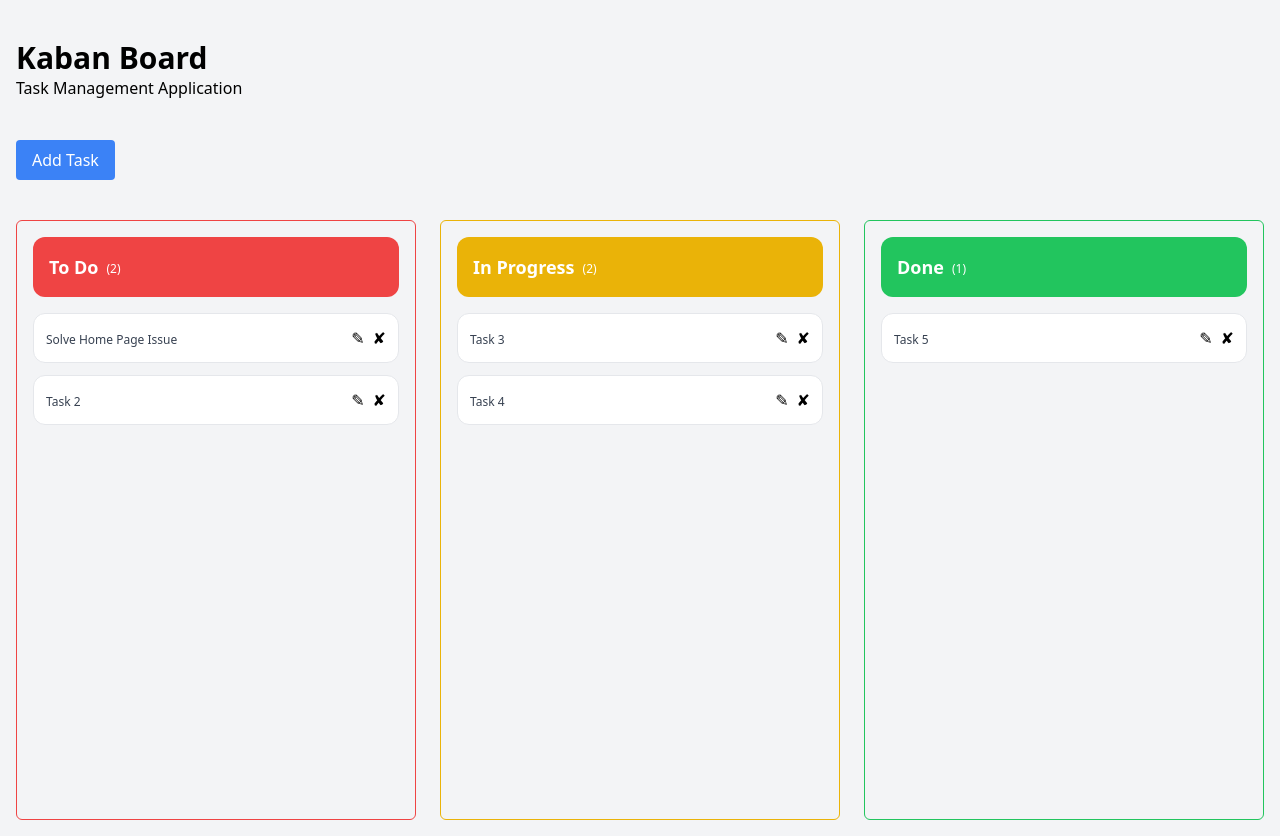
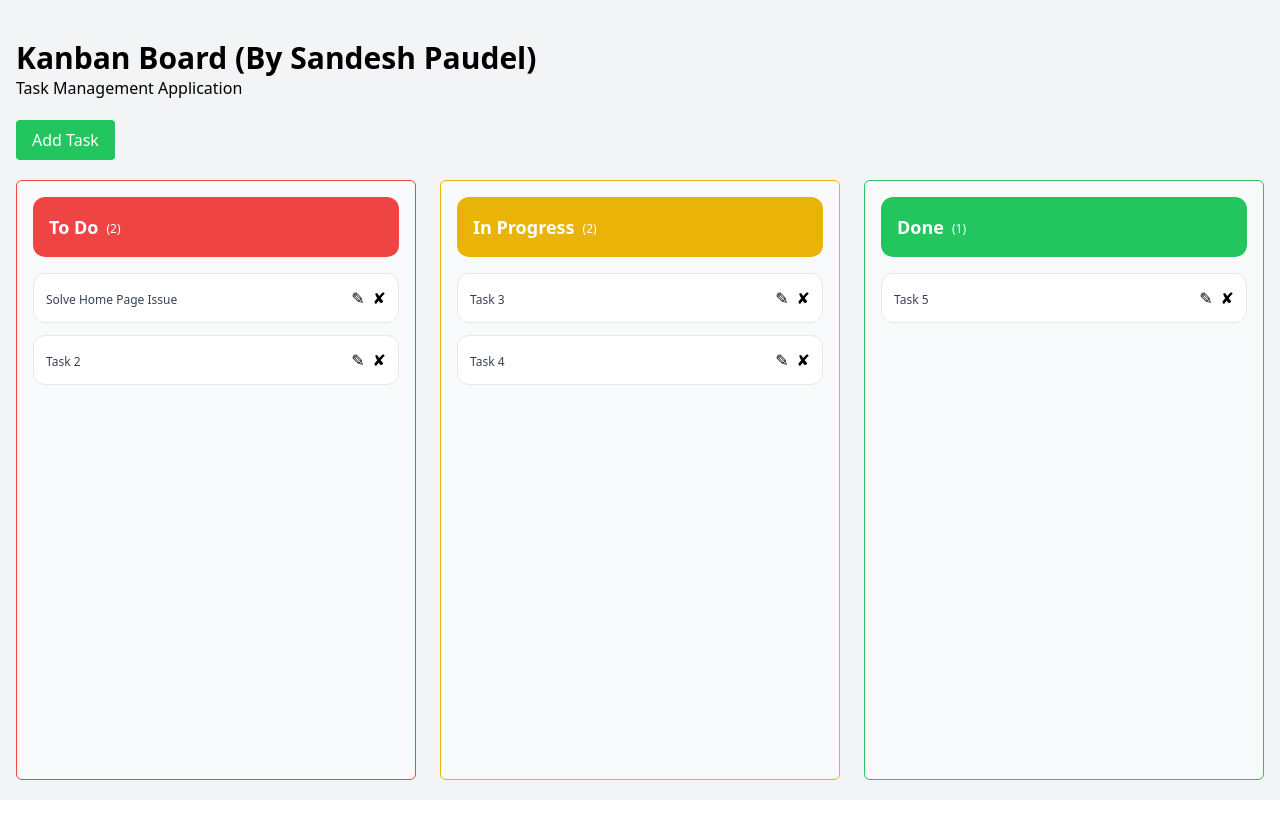
Before and after one commit to sandesh123paudel/Task_AIGeeks, a React (Vite) app in the folder kanban-board/: page / in a window 1280 px wide. After the commit the page ends 800 px from the top, so only its background shows below. Built offline with nearby package versions, Linux system fonts and the light colour scheme.

Commit message:
First Part Task Completed - LocalStorage

```diff
--- a/kanban-board/src/App.jsx
+++ b/kanban-board/src/App.jsx
@@ -1,8 +1,8 @@
 import React from "react";
-import KabanBoard from "./components/KabanBoard";
+import KanbanBoard from "./components/KanbanBoard";
 
 const App = () => {
-  return <KabanBoard />;
+  return <KanbanBoard />;
 };
 
 export default App;
--- a/kanban-board/src/components/Column.jsx
+++ b/kanban-board/src/components/Column.jsx
@@ -27,7 +27,7 @@ const Column = ({
 
   return (
     <div
-      className={`${getColumnStyle()} p-4 flex flex-col h-screen max-h-[600px] rounded-md w-1/3`}
+      className={`${getColumnStyle()} p-4 flex flex-col h-screen max-h-[600px] rounded-md w-1/3 hover:shadow-2xl bg-gray-50 transition-shadow`}
       onDragOver={handleDragOver}
       onDrop={(e) => handleDrop(e, columnId)}
     >
--- a/kanban-board/src/components/KabanBoard.jsx
+++ b/kanban-board/src/components/KanbanBoard.jsx
@@ -2,7 +2,7 @@ import React, { use, useEffect, useState } from "react";
 import Column from "./Column";
 import Button from "./Button";
 
-const KabanBoard = () => {
+const KanbanBoard = () => {
   const initialColumns = [
     {
       id: "todo",
@@ -28,13 +28,12 @@ const KabanBoard = () => {
   ];
 
   const [columns, setColumns] = useState(() => {
-    const saved = localStorage.getItem("kabantasks");
+    const saved = localStorage.getItem("kanbantasks");
     return saved ? JSON.parse(saved) : initialColumns;
   });
 
   //Input Field  Popup
   const [showTaskPopup, setShowTaskPopup] = useState(false);
-  const [showColumnPopup, setShowColumnPopup] = useState(false);
 
   // Form fields
   const [taskName, setTaskName] = useState("");
@@ -82,6 +81,7 @@ const KabanBoard = () => {
     );
   };
   const onDelete = (columnId, taskId) => {
+    if (!confirm("Are you sure you want to delete this task?")) return;
     setColumns((prevColumns) =>
       prevColumns.map((col) =>
         col.id === columnId
@@ -140,21 +140,24 @@ const KabanBoard = () => {
   };
 
   useEffect(() => {
-    localStorage.setItem("kabantasks", JSON.stringify(columns));
+    localStorage.setItem("kanbantasks", JSON.stringify(columns));
   }, [columns]);
 
   return (
     <div className="min-h-screen pt-10 p-4 space-y-6 bg-gray-100">
       <div className="max-w-7xl mx-auto">
         <div className="mb-5">
-          <h1 className="text-3xl font-bold">Kaban Board</h1>
+          <h1 className="text-3xl font-bold">
+            Kanban Board (By Sandesh Paudel)
+          </h1>
           <p>Task Management Application</p>
         </div>
 
-        {/* Buttons */}
-        <div className="my-10 flex space-x-2 items-center">
+        {/* Button */}
+        <div className="my-5 flex space-x-2 items-center">
           <Button
             name={"Add Task"}
+            color={"bg-green-500 hover"}
             onClick={() => {
               // ensure a default column is selected when opening the popup
               setSelectedColumn(columns[0]?.id || "");
@@ -220,7 +223,7 @@ const KabanBoard = () => {
               <Button
                 name={"Add Task"}
                 onClick={addTask}
-                color={"bg-blue-500 hover:bg-blue-600"}
+                color={"bg-green-500 hover:bg-green-600"}
               />
             </div>
           </div>
@@ -230,4 +233,4 @@ const KabanBoard = () => {
   );
 };
 
-export default KabanBoard;
+export default KanbanBoard;
```
